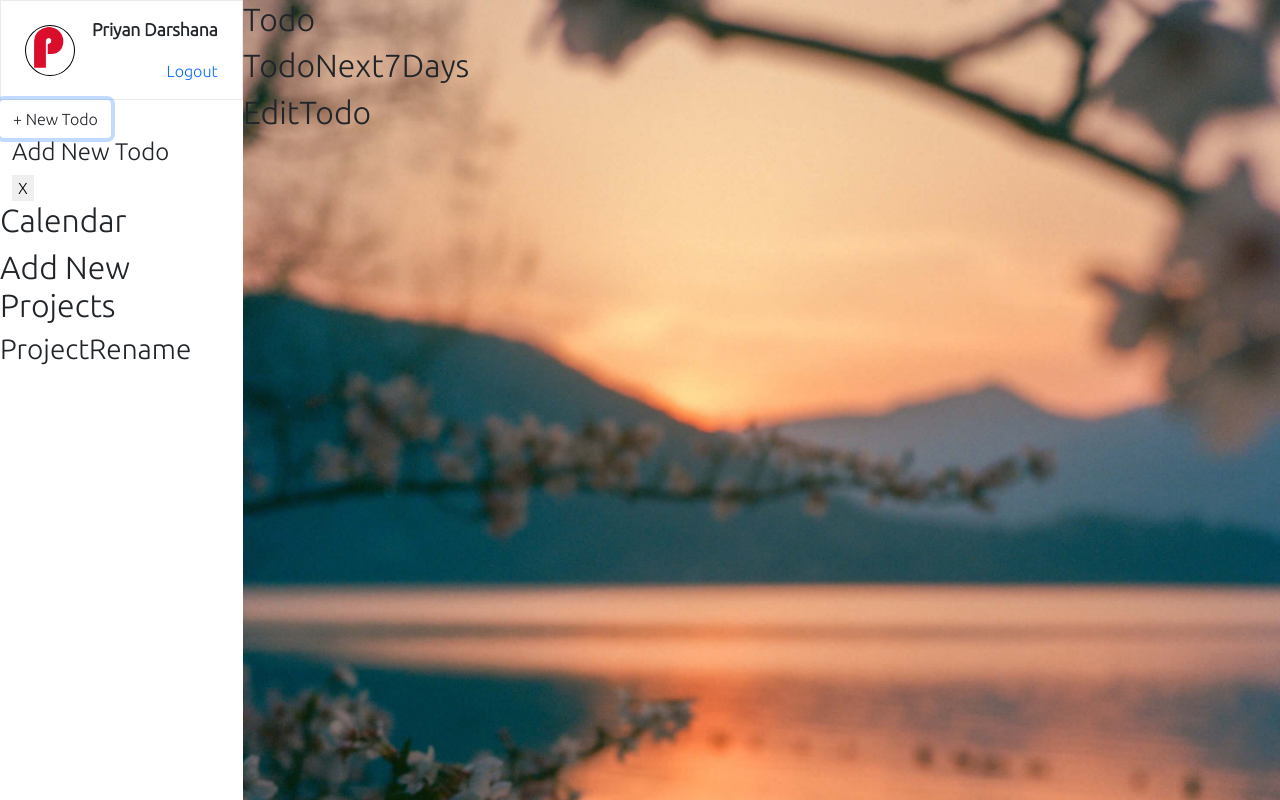
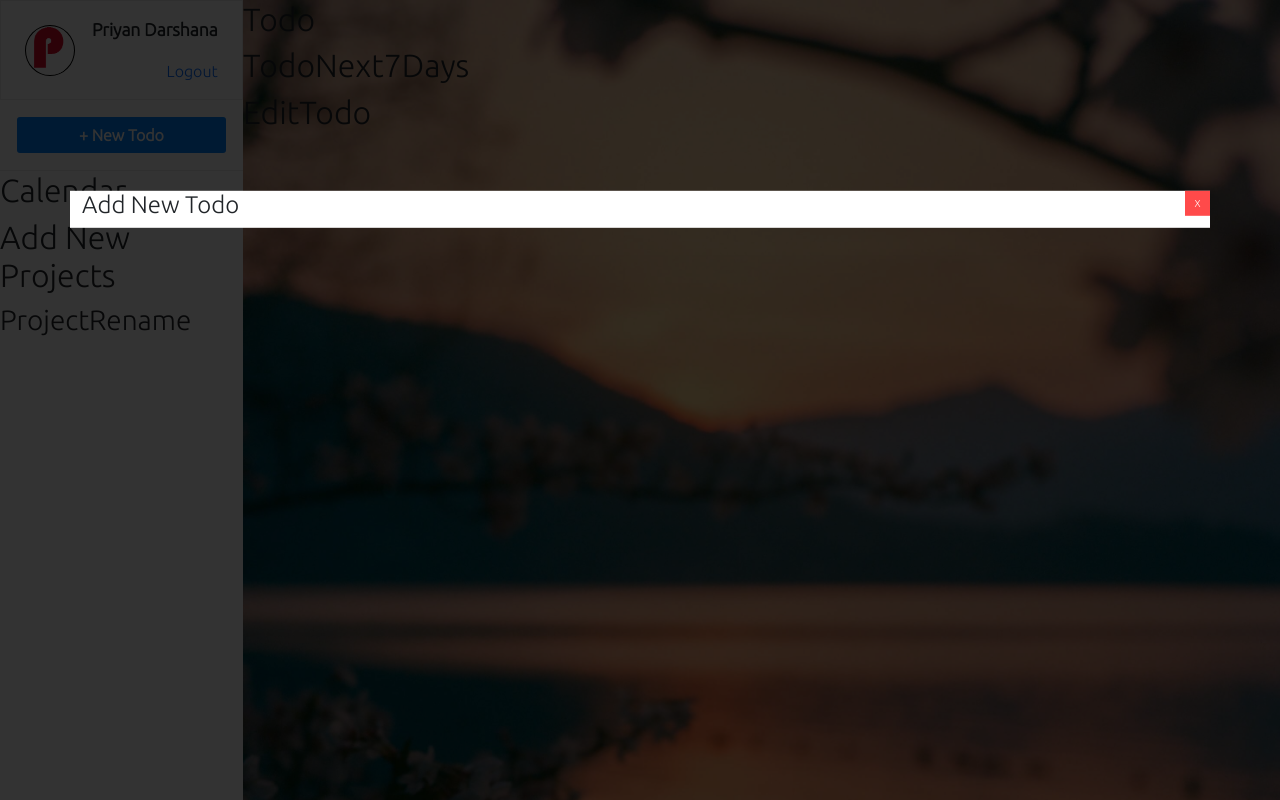
Before and after one commit to priyan1995/React-fundamenals, a React (Create React App) app: page /todo in a window 1280 px wide. Both pictures are taken after a click on the button "+ New Todo". Built offline with nearby package versions, Linux system fonts and the light colour scheme.

Commit message:
stylling improvements

```diff
--- a/src/components/Common-Components/Modal.jsx
+++ b/src/components/Common-Components/Modal.jsx
@@ -11,6 +11,7 @@ export const CustomModal = (props) => {
         if (e.target === modalRef.current) {
             setShowModal(false);
         }
+        console.log(modalRef.current);
     }
 
     return (
@@ -20,7 +21,7 @@ export const CustomModal = (props) => {
                     <div className='pd-modal' ref={modalRef} onClick={closeModal}>
                         <div className='container'>
                             {props.children}
-                            <button onClick={() => setShowModal(false)}>
+                            <button onClick={() => setShowModal(false)} className="pd-modal-closebtn">
                                 X
                             </button>
                         </div>
--- a/src/components/Todo/AddNewTodo.jsx
+++ b/src/components/Todo/AddNewTodo.jsx
@@ -8,7 +8,10 @@ export const AddNewTodo = () => {
     return (
         <>
             <div className='pd-add-new-todo'>
-                <button className='btn' onClick={() => setShowModal(true)}> + New Todo</button>
+
+                <div className='btn' >
+                    <button onClick={() => setShowModal(true)}> + New Todo</button>
+                </div>
 
                 <CustomModal showModal={showModal} setShowModal={setShowModal}>
                     <h4>Add New Todo</h4>
--- a/src/todo/todo.css
+++ b/src/todo/todo.css
@@ -58,8 +58,8 @@
 }
 
 
-/* Modal */
-.Modal {
+/* pd-modal */
+.pd-modal {
   position: fixed;
   top: 0;
   left: 0;
@@ -67,23 +67,23 @@
   height: 100vh;
   background: rgba(0, 0, 0, 0.8);
 }
-.Modal .container {
+.pd-modal .container {
   position: absolute;
   top: 25%;
   left: 50%;
   transform: translate(-50%, -25%);
   background: white;
 }
-/* AddNewTodo */
-.AddNewTodo {
+/* pd-add-new-todo */
+.pd-add-new-todo {
   border-bottom: 1px solid #ebebeb;
 }
-.AddNewTodo .btn {
+.pd-add-new-todo .btn {
   padding: 1rem;
   width: 100%;
   height: 70px;
 }
-.AddNewTodo .btn button {
+.pd-add-new-todo .btn button {
   width: 100%;
   height: 100%;
   border: none;
@@ -94,7 +94,21 @@
   font-weight: bold;
   cursor: pointer;
 }
-.AddNewTodo .btn button:hover {
+.pd-add-new-todo .btn button:hover {
   filter: brightness(1.1);
   transition: all 300ms ease;
 }
+
+.pd-modal .pd-modal-closebtn{
+  position: absolute;
+    right: 0;
+    top: 0;
+    background: #ff4a4a;
+    color: white;
+    font-size: 10px;
+    width: 25px;
+    height: 25px;
+    display: flex;
+    justify-content: center;
+    align-items: center;
+}
```
